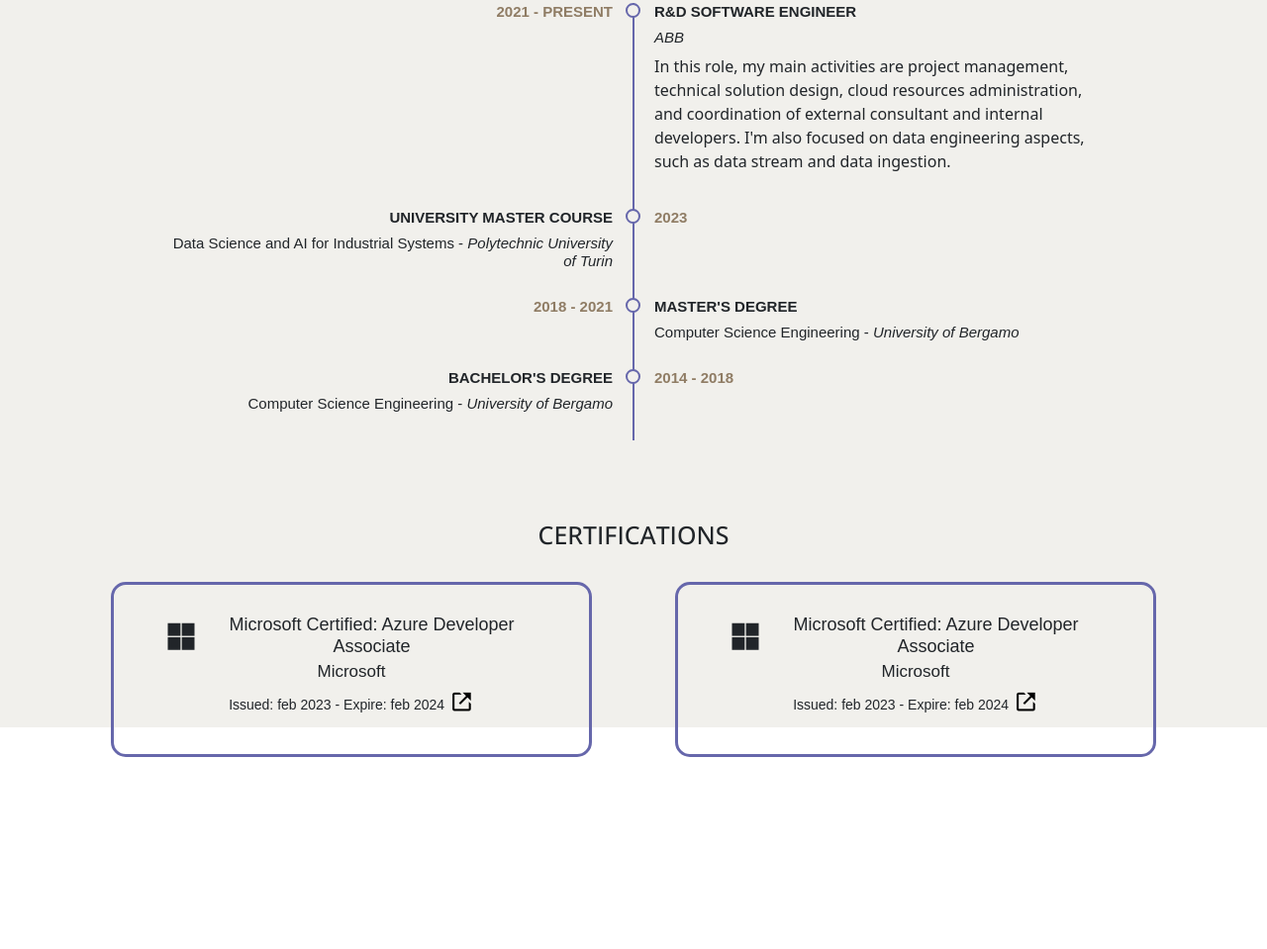
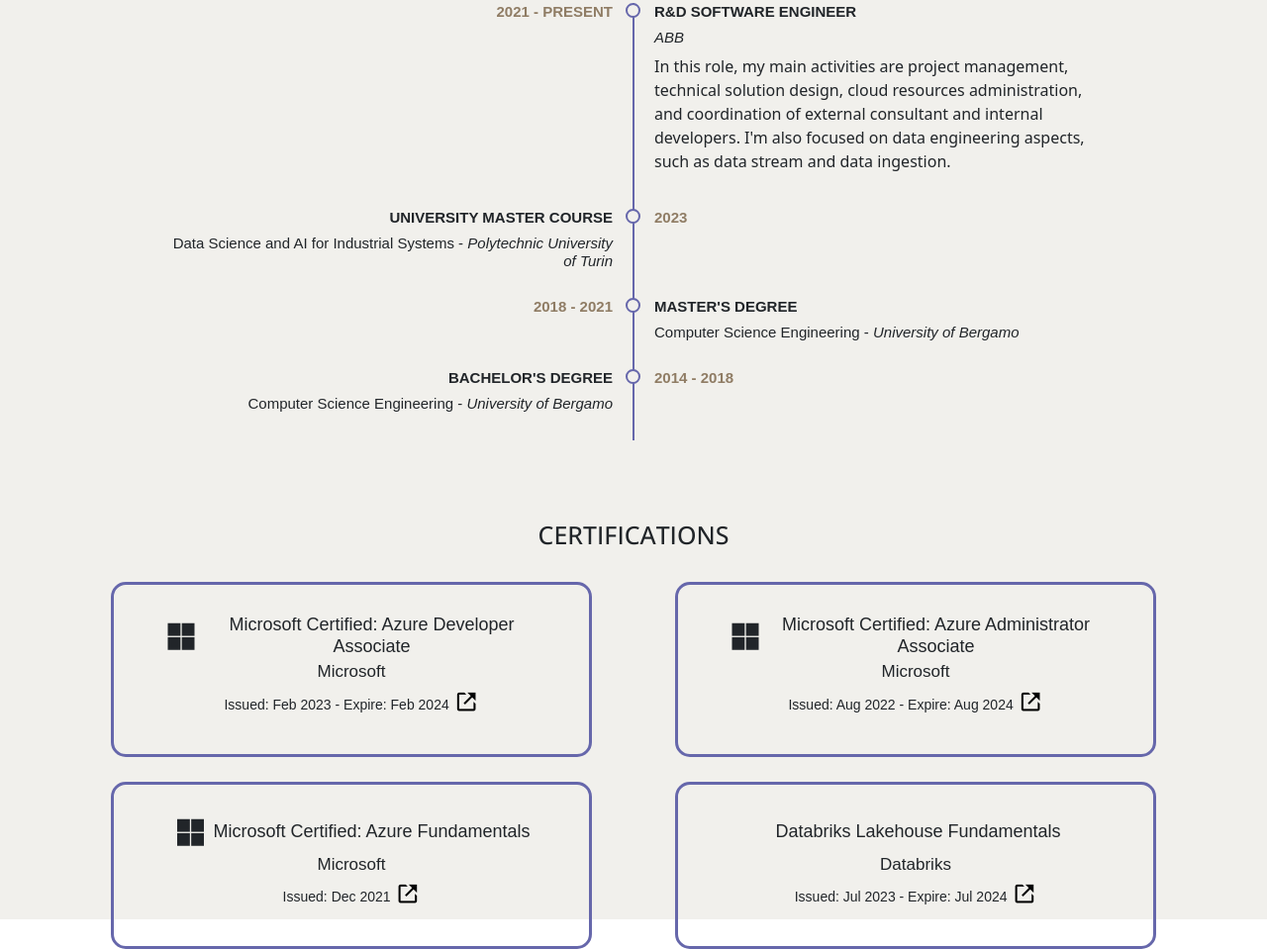
Before and after one commit to stegianna/stegianna.github.io, a plain HTML site: page index.html in a window 1280 px wide. Shown: the part 1413-2372 px from the top of the page at 99% size. Before the commit the page ends 2178 px from the top, so only its background shows below. Drawn offline with nearby package versions, Linux system fonts and the light colour scheme.

Commit message:
Completed certifications and added transparency to header

```diff
--- a/index.html
+++ b/index.html
@@ -16,7 +16,7 @@
   </head>
   <body>
     <!-- Header-->
-    <header id="header" class="fixed-top d-flex justify-content-center align-items-center">
+    <header id="header" class="fixed-top d-flex justify-content-center align-items-center header-transparent">
       <nav id="navbar" class="navbar navbar-expand-md">
         <ul class="navbar-nav">
           <li class="nav-item">
@@ -152,8 +152,8 @@
                     </div>
                     <h6>Microsoft</h6>
                     <div class="certification-validity">
-                      <p>Issued: feb 2023 - Expire: feb 2024</p>
-                      <a href="https://www.credly.com/badges/f230d96a-2373-428f-b332-8d87d230dc8f/linked_in_profile" aria-label="Show credential"
+                      <p>Issued: Feb 2023 - Expire: Feb 2024</p>
+                      <a href="https://www.credly.com/badges/f230d96a-2373-428f-b332-8d87d230dc8f" aria-label="Show credential"
                         ><i class="bx bx-link-external bx-sm" style="color: black"></i
                       ></a>
                     </div>
@@ -163,12 +163,43 @@
                   <div class="certification">
                     <div class="certification-title">
                       <i class="bx bxl-microsoft bx-md"></i>
-                      <h5>Microsoft Certified: Azure Developer Associate</h5>
+                      <h5>Microsoft Certified: Azure Administrator Associate</h5>
                     </div>
                     <h6>Microsoft</h6>
                     <div class="certification-validity">
-                      <p>Issued: feb 2023 - Expire: feb 2024</p>
-                      <a href="https://www.credly.com/badges/f230d96a-2373-428f-b332-8d87d230dc8f/linked_in_profile" aria-label="Show credential"
+                      <p>Issued: Aug 2022 - Expire: Aug 2024</p>
+                      <a href="https://learn.microsoft.com/en-us/users/stefanogiannattasio-3042/credentials/8ac1e3a94d9b8732" aria-label="Show credential"
+                        ><i class="bx bx-link-external bx-sm" style="color: black"></i
+                      ></a>
+                    </div>
+                  </div>
+                </div>
+              </div>
+              <div class="row">
+                <div class="col">
+                  <div class="certification">
+                    <div class="certification-title">
+                      <i class="bx bxl-microsoft bx-md"></i>
+                      <h5>Microsoft Certified: Azure Fundamentals</h5>
+                    </div>
+                    <h6>Microsoft</h6>
+                    <div class="certification-validity">
+                      <p>Issued: Dec 2021</p>
+                      <a href="https://www.credly.com/badges/c3aea741-cbd0-4c73-92da-e743c5b462af" aria-label="Show credential"
+                        ><i class="bx bx-link-external bx-sm" style="color: black"></i
+                      ></a>
+                    </div>
+                  </div>
+                </div>
+                <div class="col">
+                  <div class="certification">
+                    <div class="certification-title" style="height: 36px">
+                      <h5>Databriks Lakehouse Fundamentals</h5>
+                    </div>
+                    <h6>Databriks</h6>
+                    <div class="certification-validity">
+                      <p>Issued: Jul 2023 - Expire: Jul 2024</p>
+                      <a href="https://credentials.databricks.com/f88b40f6-e604-4e29-9975-cc7b571bb300#gs.0ivyni" aria-label="Show credential"
                         ><i class="bx bx-link-external bx-sm" style="color: black"></i
                       ></a>
                     </div>
--- a/script.js
+++ b/script.js
@@ -18,3 +18,15 @@
 let observer = new IntersectionObserver(callbackFunc, options);
 
 document.querySelectorAll('.skill-bar').forEach((el) => observer.observe(el));
+
+const header = document.getElementById('header');
+
+window.onscroll = () => {
+    console.log('scrolled');
+    console.log(window.scrollY);
+    if (window.scrollY === 0) {
+        header.classList.remove('header-scrolled');
+    } else {
+        header.classList.add('header-scrolled');
+    }
+};
--- a/style.css
+++ b/style.css
@@ -1,4 +1,17 @@
 @import url('https://fonts.googleapis.com/css2?family=Open+Sans:ital,wght@0,300;0,400;0,500;1,300;1,400;1,500&display=swap');
+
+
+.header-transparent{
+    background: transparent;
+    transition: 0.3s;
+    height: 90px;
+}
+
+.header-scrolled{
+    height: 60px;
+    background: #8f7c64a0;
+    transition: 0.7s;
+}
 
 .nav-item {
     font-family: 'Open Sans', sans-serif;
@@ -81,7 +94,7 @@
     text-transform: uppercase;
 }
 
-.sub-section-content{
+.sub-section-content .row{
     padding-top: 25px;
 }
 
```
